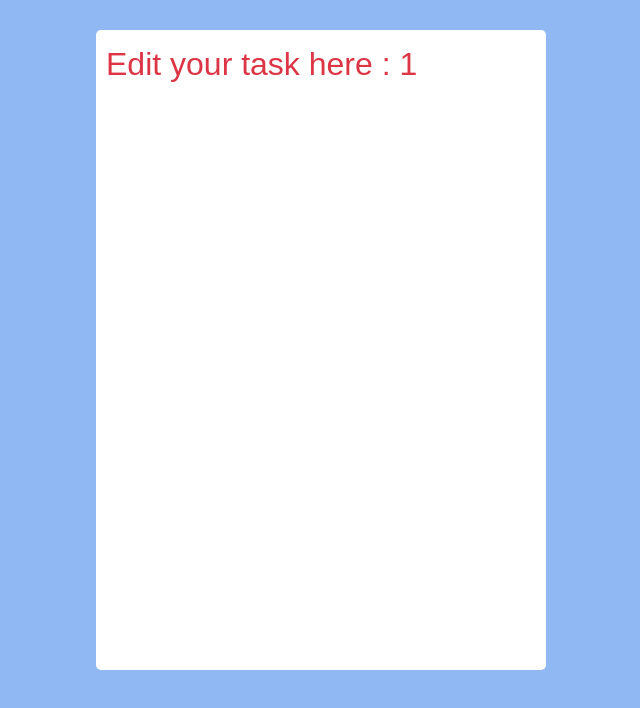
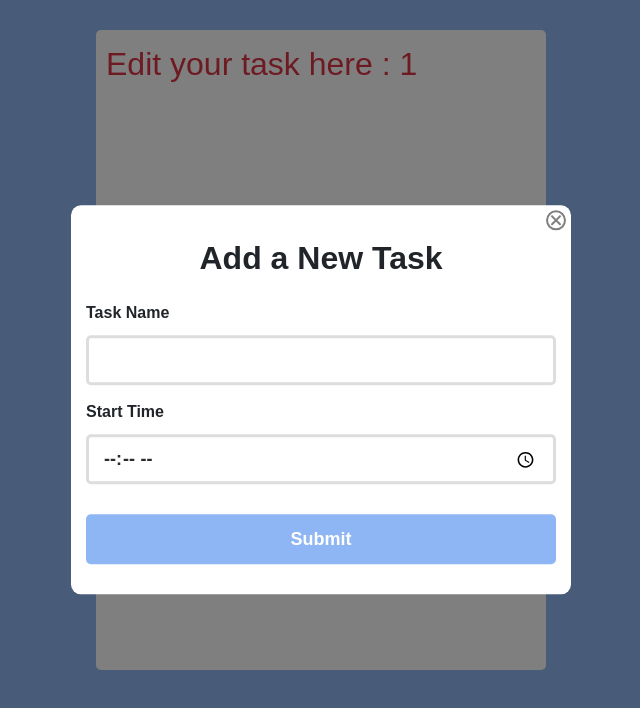
Before and after one commit to shafik720/To-do-app-with-React-Node-Mongodb, a React (Create React App) app: page /editTask/1 in a window 1280 px wide. Shown: the top 708 px of the page, without its empty margins (319-959 px from the left). Built offline with nearby package versions, Linux system fonts and the light colour scheme.

Commit message:
editing task on mongodb

```diff
--- a/src/Components/Tasks/EditTask/EditTask.js
+++ b/src/Components/Tasks/EditTask/EditTask.js
@@ -1,11 +1,35 @@
 import React from 'react';
-import { useParams } from 'react-router';
+import { useNavigate, useParams } from 'react-router';
+import { useForm } from "react-hook-form";
+import { FontAwesomeIcon } from '@fortawesome/react-fontawesome';
+import { faMultiply } from '@fortawesome/free-solid-svg-icons';
 
 const EditTask = () => {
-    const {id} = useParams();
+    const { id } = useParams();
+    const { register, handleSubmit } = useForm();
+    const onSubmit = data => console.log(data);
+    const navigate = useNavigate();
+
+
+    function backToApp(){
+        navigate(`/`);
+    }
     return (
         <div>
             <h2 className="text-danger">Edit your task here : {id} </h2>
+            <div className="popup-parent active">
+                <div className="popup-model">
+                    <h2 className='text-center my-4 fw-bold'>Add a New Task</h2>
+                    <form className='submit-form' >
+                        <p className='label-for-task'>Task Name</p>
+                        <input {...register("taskName", { required: true, maxLength: 20 })} />
+                        <p className='label-for-task'>Start Time</p>
+                        <input type="time" {...register("startTime", { min: 18, max: 99 })} />
+                        <input className='submit-task-button' type="submit" />
+                    </form>
+                    <span onClick={backToApp} className='popup-close-button'><FontAwesomeIcon className="" icon={faMultiply} /></span>
+                </div>
+            </div>
         </div>
     );
 };
--- a/src/Components/Tasks/Tasks.js
+++ b/src/Components/Tasks/Tasks.js
@@ -3,12 +3,10 @@ import { useEffect } from 'react';
 import { useState } from 'react';
 import SingleTasks from './SingleTasks/SingleTasks';
 import { useForm } from "react-hook-form";
-import { FontAwesomeIcon } from '@fortawesome/react-fontawesome';
-import { faMultiply } from '@fortawesome/free-solid-svg-icons';
+
 
 import './Tasks.css';
 import { useNavigate } from 'react-router';
-import EditTask from './EditTask/EditTask';
 
 const Tasks = () => {
     const [tasks, setTasks] = useState([]);
@@ -49,17 +47,8 @@ const Tasks = () => {
         // })
 
 
-        document.querySelector('.popup-parent').classList.add('active');
+    }
 
-        // closing the popup when user click the close button at the top right corner of the modal
-        document.querySelector('.popup-close-button').addEventListener('click',()=>{
-            document.querySelector('.popup-parent').classList.remove('active');
-            navigate(`/`);
-        });
-
-    }
-    const { register, handleSubmit } = useForm();
-    const onSubmit = data => console.log(data);
 
     // -------------------- task selection function
     const [taskId, setTaskId] = useState([]);
@@ -151,21 +140,6 @@ const Tasks = () => {
                     ></SingleTasks>)
                 }
             </div>
-
-            <div className="popup-parent">
-                <div className="popup-model">
-                    <h2 className='text-center my-4 fw-bold'>Add a New Task</h2>
-                    <form className='submit-form' >
-                        <p className='label-for-task'>Task Name</p>
-                        <input {...register("taskName", { required: true, maxLength: 20 })} />
-                        <p className='label-for-task'>Start Time</p>
-                        <input  type="time" {...register("startTime", { min: 18, max: 99 })} />
-                        <input className='submit-task-button' type="submit" />
-                    </form>
-                    <span className='popup-close-button'><FontAwesomeIcon className="" icon={faMultiply} /></span>
-                    <EditTask></EditTask>
-                </div>
-            </div>
         </div>
     );
 };
```
